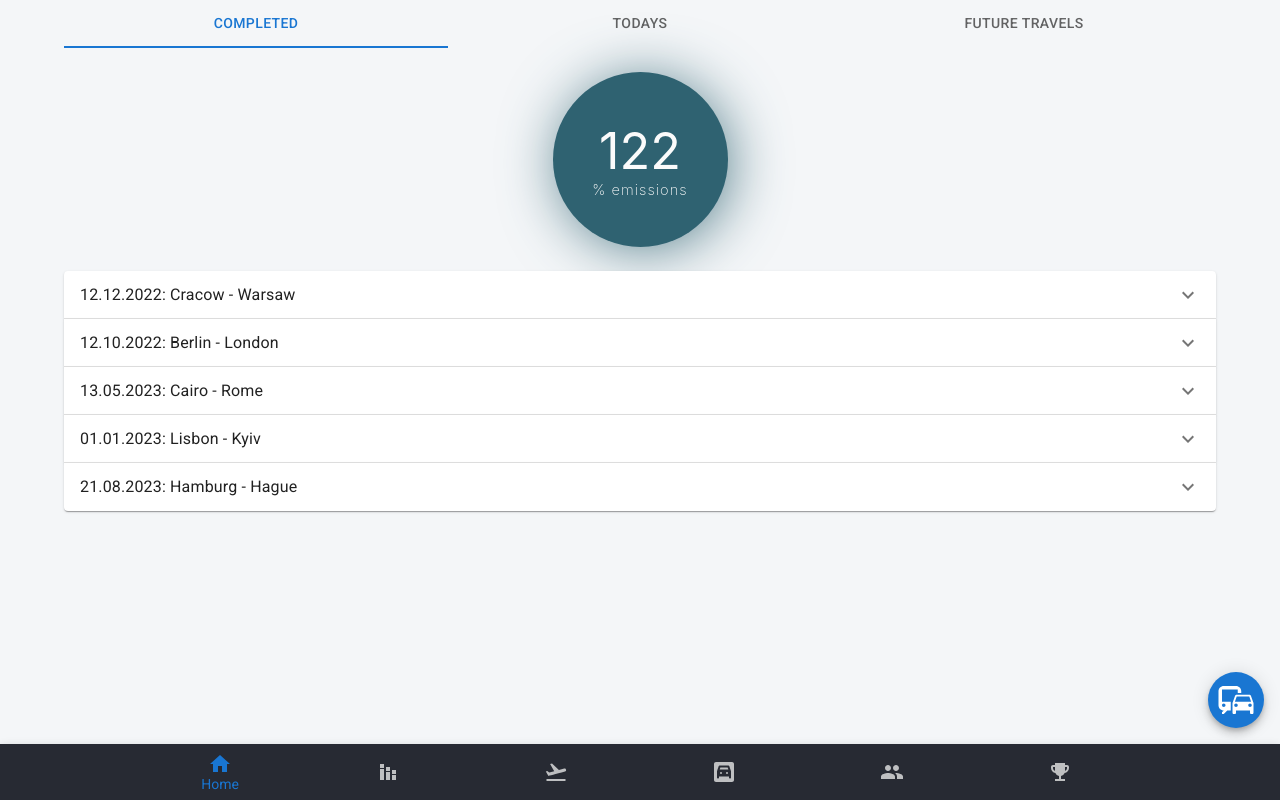
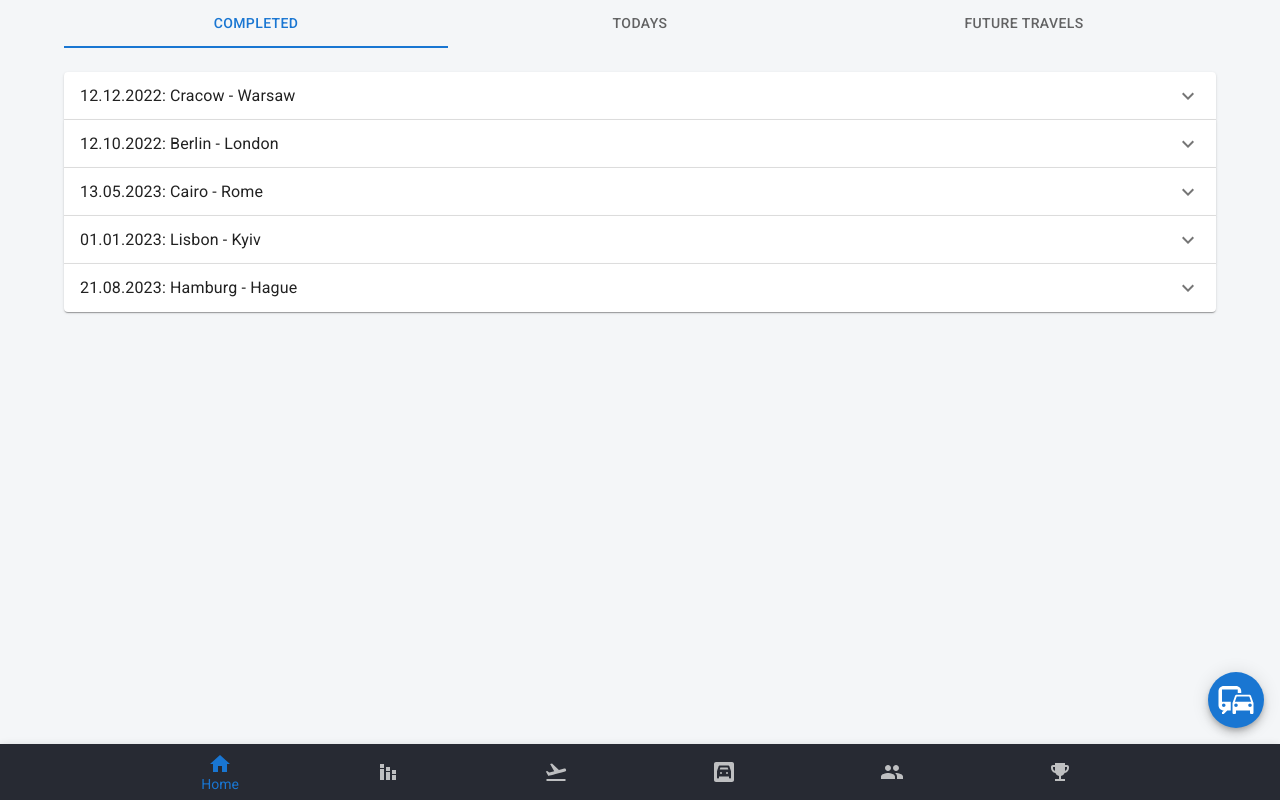
Before and after one commit to polszewsky/no-such-app, a React (Create React App) app: page /travel in a window 1280 px wide. Both pictures are taken after a click on the tab "COMPLETED". Built offline with nearby package versions, Linux system fonts and the light colour scheme.

Commit message:
deleted kółko

```diff
--- a/src/pages/travel/PastAndFutureTravels.js
+++ b/src/pages/travel/PastAndFutureTravels.js
@@ -12,12 +12,6 @@ export default function PastAndFutureTravels({ showPoints = false }) {
 
   return (
     <Grid container item direction="row" spacing={3}>
-      {/** Points Index */}
-      {showPoints && (
-        <Grid item xs>
-          <PointsIndex points={122} label="% emissions" scale={0.7} />
-        </Grid>
-      )}
 
       {/** Tables */}
       <Grid item xs={12}>
```
